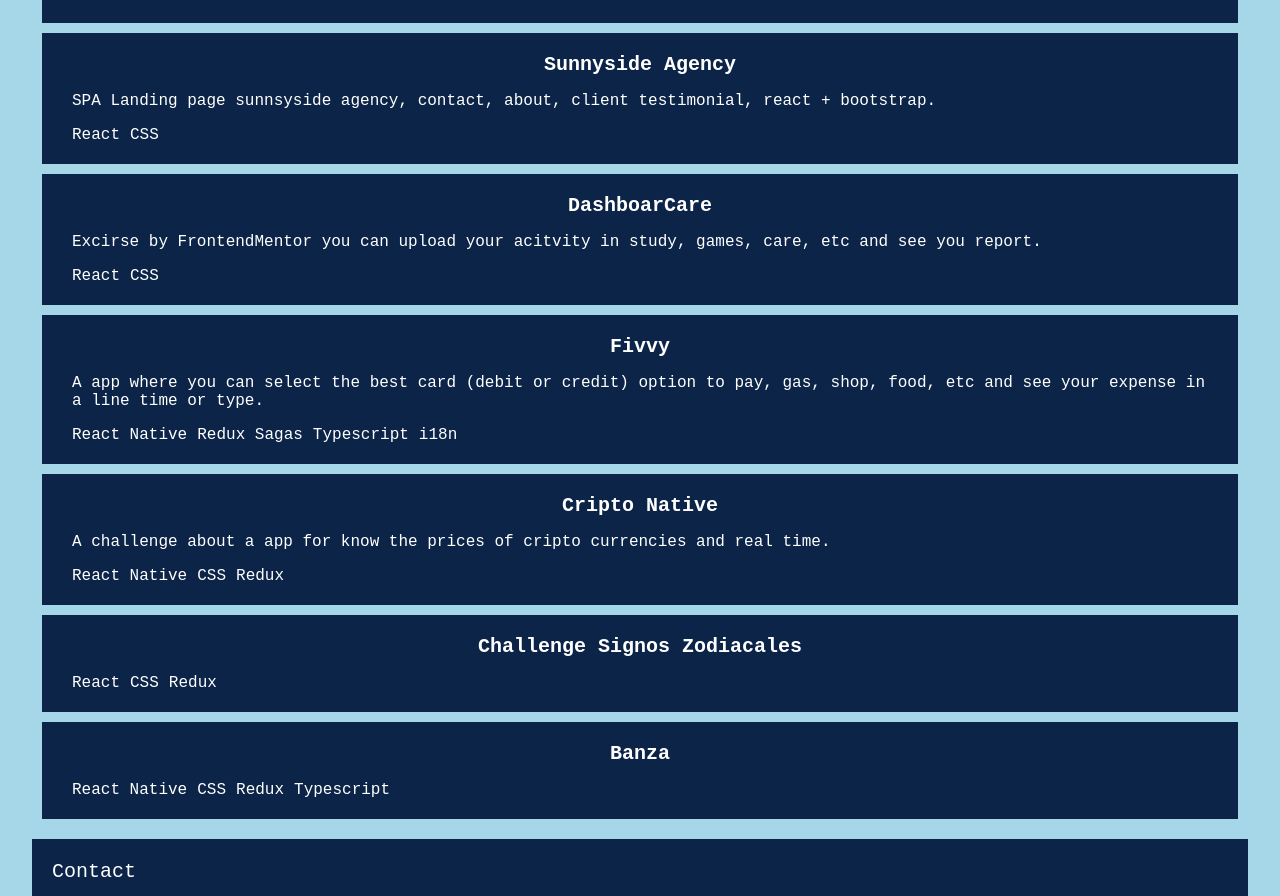
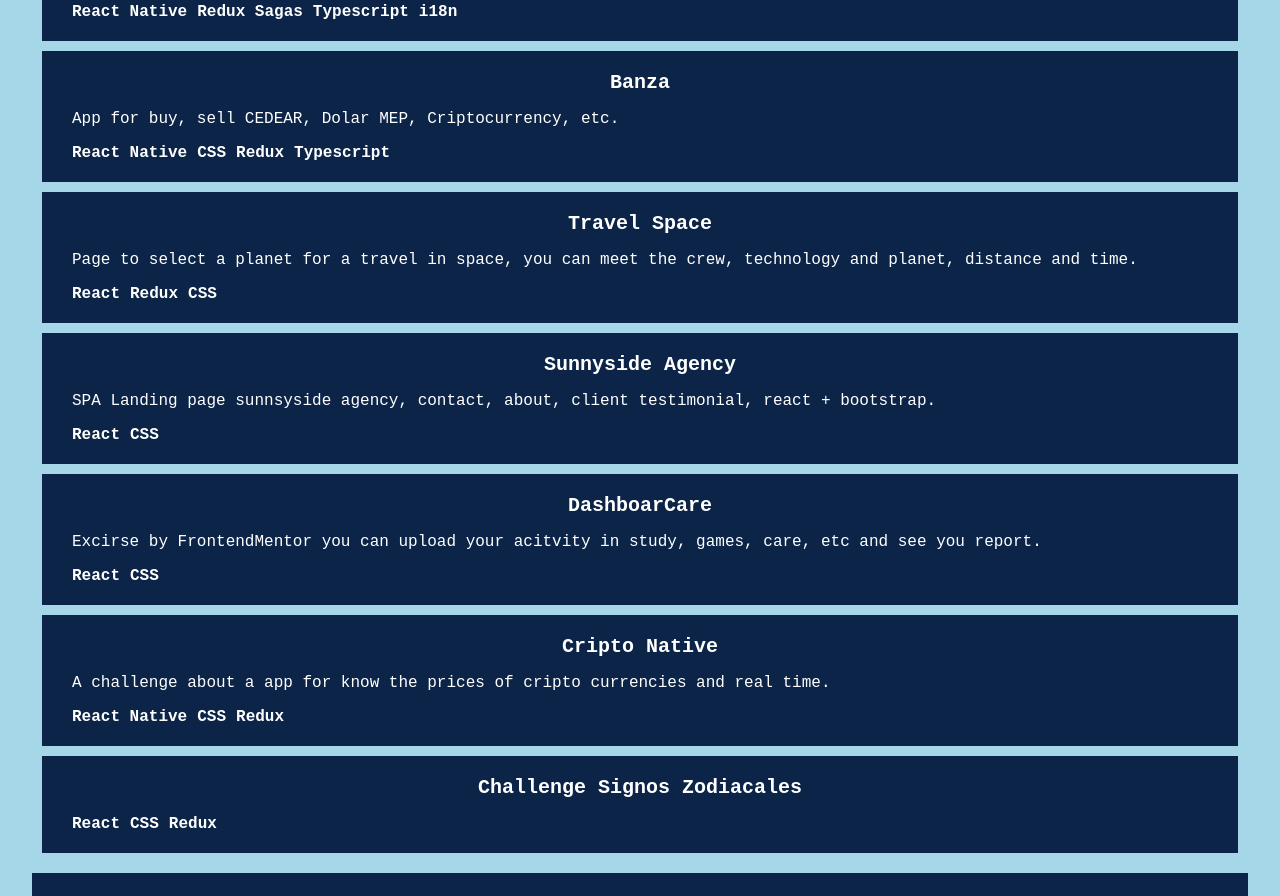
Before and after one commit to SMNahuel/Portfolio, a Next.js app: page / in a window 1280 px wide. Shown: the part 662-1558 px from the top of the page. Built offline with nearby package versions, Linux system fonts and the light colour scheme.

Commit message:
update card

```diff
--- a/src/components/card/index.tsx
+++ b/src/components/card/index.tsx
@@ -21,7 +21,7 @@
                                 {item}
                             </p>
                         )
-                    })
+                    } )
                 }
 
             </div>
--- a/src/components/card/styles.module.css
+++ b/src/components/card/styles.module.css
@@ -30,4 +30,5 @@
 
 .stack > p{
     margin-left: 10px;
+    font-weight: bold;
 }
--- a/src/pages/contact/index.tsx
+++ b/src/pages/contact/index.tsx
@@ -4,24 +4,24 @@
     return (
         <div className={styles.container}>
             <div className={styles.card}>
-                <p onClick={() => window.open("https://github.com/SMNahuel")}>
+                <a href="https://github.com/SMNahuel">
                     GITHUB
-                </p>
+                </a>
             </div>
             <div className={styles.card}>
-                <p onClick={() => window.open("https://www.linkedin.com/in/nahuel-sanchez/")}>
+                <a href="https://www.linkedin.com/in/nahuel-sanchez/">
                     LINKEDIN
-                </p>
+                </a>
             </div>
             <div className={styles.card}>
-                <p onClick={() => window.open("https://calendly.com/nahuel-sanchez/meeting-with-me")}>
+                <a href="https://calendly.com/nahuel-sanchez/meeting-with-me">
                     CALENDLY
-                </p>
+                </a>
             </div>
             <div className={styles.card}>
-                <p onClick={() => window.open("nahuelsan96@gmail.com")}>
+                <a href="mailto:nahuelsan96@gmail.com">
                     SEND A EMAIL
-                </p>
+                </a>
             </div>
         </div>
     )
--- a/src/pages/proyect/proyects.json
+++ b/src/pages/proyect/proyects.json
@@ -1,52 +1,79 @@
 [
     {
-        "name" : "Travel Space",
-        "url" : "https://spacetraveltourism.netlify.app/",
-        "description" : "Page to select a planet for a travel in space, you can meet the crew, technology and planet, distance and time.",
-        "stack": ["React", "Redux", "CSS"],
+        "name": "Fivvy",
+        "url": "https://www.getfivvy.com/",
+        "description": "A app where you can select the best card (debit or credit) option to pay, gas, shop, food, etc and see your expense in a line time or type.",
+        "stack": [
+            "React Native",
+            "Redux Sagas",
+            "Typescript",
+            "i18n"
+        ],
         "images": ""
     },
     {
-        "name" : "Sunnyside Agency",
-        "url" : "https://agencysunny.netlify.app/",
-        "description": "SPA Landing page sunnsyside agency, contact, about, client testimonial, react + bootstrap.",
-        "stack" : ["React", "CSS"],
+        "name": "Banza",
+        "url": "https://banza.com.ar/",
+        "description": "App for buy, sell CEDEAR, Dolar MEP, Criptocurrency, etc.",
+        "stack": [
+            "React Native",
+            "CSS",
+            "Redux",
+            "Typescript"
+        ],
         "images": ""
     },
     {
-        "name" : "DashboarCare",
-        "url" : "https://dashboarcare.netlify.app/",
-        "description": "Excirse by FrontendMentor you can upload your acitvity in study, games, care, etc and see you report.",
-        "stack" : ["React", "CSS"],
+        "name": "Travel Space",
+        "url": "https://spacetraveltourism.netlify.app/",
+        "description": "Page to select a planet for a travel in space, you can meet the crew, technology and planet, distance and time.",
+        "stack": [
+            "React",
+            "Redux",
+            "CSS"
+        ],
         "images": ""
     },
     {
-        "name" : "Fivvy",
-        "url" : "https://www.getfivvy.com/",
-        "description": "A app where you can select the best card (debit or credit) option to pay, gas, shop, food, etc and see your expense in a line time or type.",
-        "stack" : ["React Native", "Redux Sagas", "Typescript", "i18n"],
-        "images": ""
-    },
-
-    {
-        "name" : "Cripto Native",
-        "url" : "",
-        "description": "A challenge about a app for know the prices of cripto currencies and real time.",
-        "stack" : ["React Native", "CSS", "Redux"],
+        "name": "Sunnyside Agency",
+        "url": "https://agencysunny.netlify.app/",
+        "description": "SPA Landing page sunnsyside agency, contact, about, client testimonial, react + bootstrap.",
+        "stack": [
+            "React",
+            "CSS"
+        ],
         "images": ""
     },
     {
-        "name" : "Challenge Signos Zodiacales",
-        "url" : "",
-        "description": "",
-        "stack" : ["React", "CSS", "Redux"],
+        "name": "DashboarCare",
+        "url": "https://dashboarcare.netlify.app/",
+        "description": "Excirse by FrontendMentor you can upload your acitvity in study, games, care, etc and see you report.",
+        "stack": [
+            "React",
+            "CSS"
+        ],
         "images": ""
     },
     {
-        "name" : "Banza",
-        "url" : "https://banza.com.ar/",
+        "name": "Cripto Native",
+        "url": "",
+        "description": "A challenge about a app for know the prices of cripto currencies and real time.",
+        "stack": [
+            "React Native",
+            "CSS",
+            "Redux"
+        ],
+        "images": ""
+    },
+    {
+        "name": "Challenge Signos Zodiacales",
+        "url": "",
         "description": "",
-        "stack" : ["React Native", "CSS", "Redux", "Typescript"],
+        "stack": [
+            "React",
+            "CSS",
+            "Redux"
+        ],
         "images": ""
     }
 ]
```
